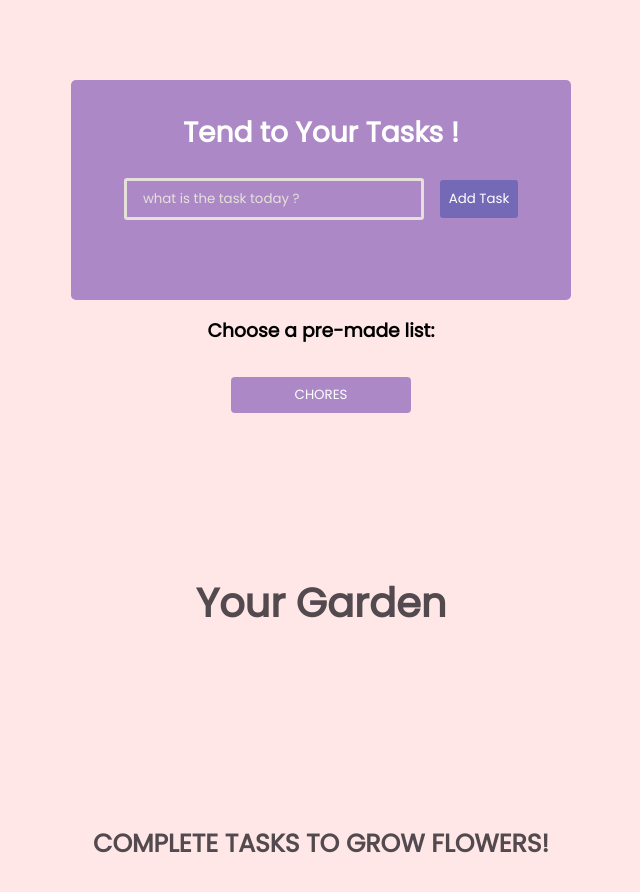
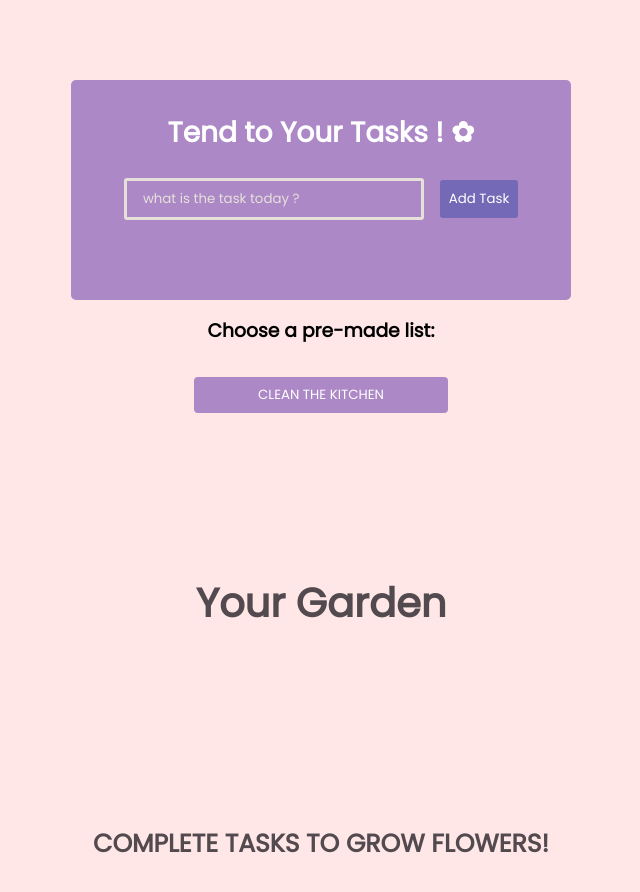
Before and after one commit to erioluwa66/TodoList, a React (Create React App) app: page / in a window 1280 px wide. Shown: the top 892 px of the page, without its empty margins (319-959 px from the left). Built offline with nearby package versions, Linux system fonts and the light colour scheme.

Commit message:
changes to client side

```diff
--- a/src/components/SetToDoLists/SetToDoList.scss
+++ b/src/components/SetToDoLists/SetToDoList.scss
@@ -9,4 +9,5 @@
     background-color: #AD88C6;
     color: #fff;
     text-transform: uppercase;
+
 }
--- a/src/components/SetToDoLists/SetToDoLists.js
+++ b/src/components/SetToDoLists/SetToDoLists.js
@@ -18,7 +18,9 @@ function SetToDoLists ({setTodos}) {
     return (
         <>
         <h3 className="title">Choose a pre-made list:</h3>
-        <button className="button" onClick={handleClick}>Chores</button>
+
+        <button className="button" onClick={handleClick}>Clean the Kitchen</button>
+
         </>
     )
 }
--- a/src/components/TodoWrapper.js
+++ b/src/components/TodoWrapper.js
@@ -1,5 +1,4 @@
 import { useState, useEffect } from "react";
-import axios from "axios";
 import { v4 as uuidv4 } from "uuid";
 import TodoForm from "./TodoForm";
 import Todo from "./Todo";
@@ -47,7 +46,7 @@ function TodoWrapper() {
   return (
     <>
     <div className="TodoWrapper">
-      <h1>Tend to Your Tasks !</h1>
+      <h1>Tend to Your Tasks ! ✿ </h1>
       <TodoForm addTodo={addTodo} />
       {todos.map((todo) =>
         todo.isEditing ? (
```
